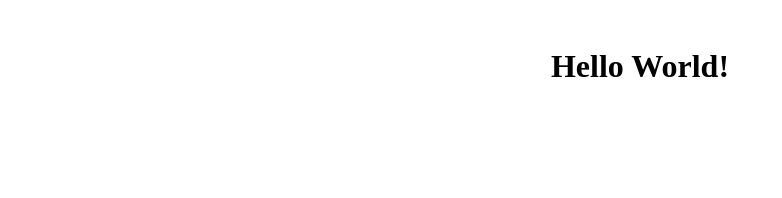
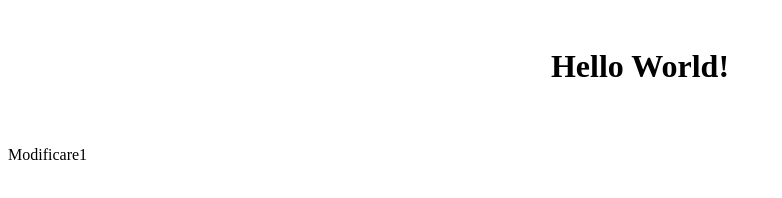
Before and after one commit to CaisimV/hello-world, a plain HTML site: page index.html in a window 1280 px wide. Shown: the whole page, without its empty margins (0-782 px from the left). Drawn offline with Linux system fonts and the light colour scheme.

Commit message:
modificare

```diff
--- a/index.html
+++ b/index.html
@@ -6,5 +6,6 @@
 </head>
 <body>
 	<h1 id="myH1" onclick="doIt();">Hello World!</h1>
+	<p>Modificare1</p>
 </body>
 </html>
```
